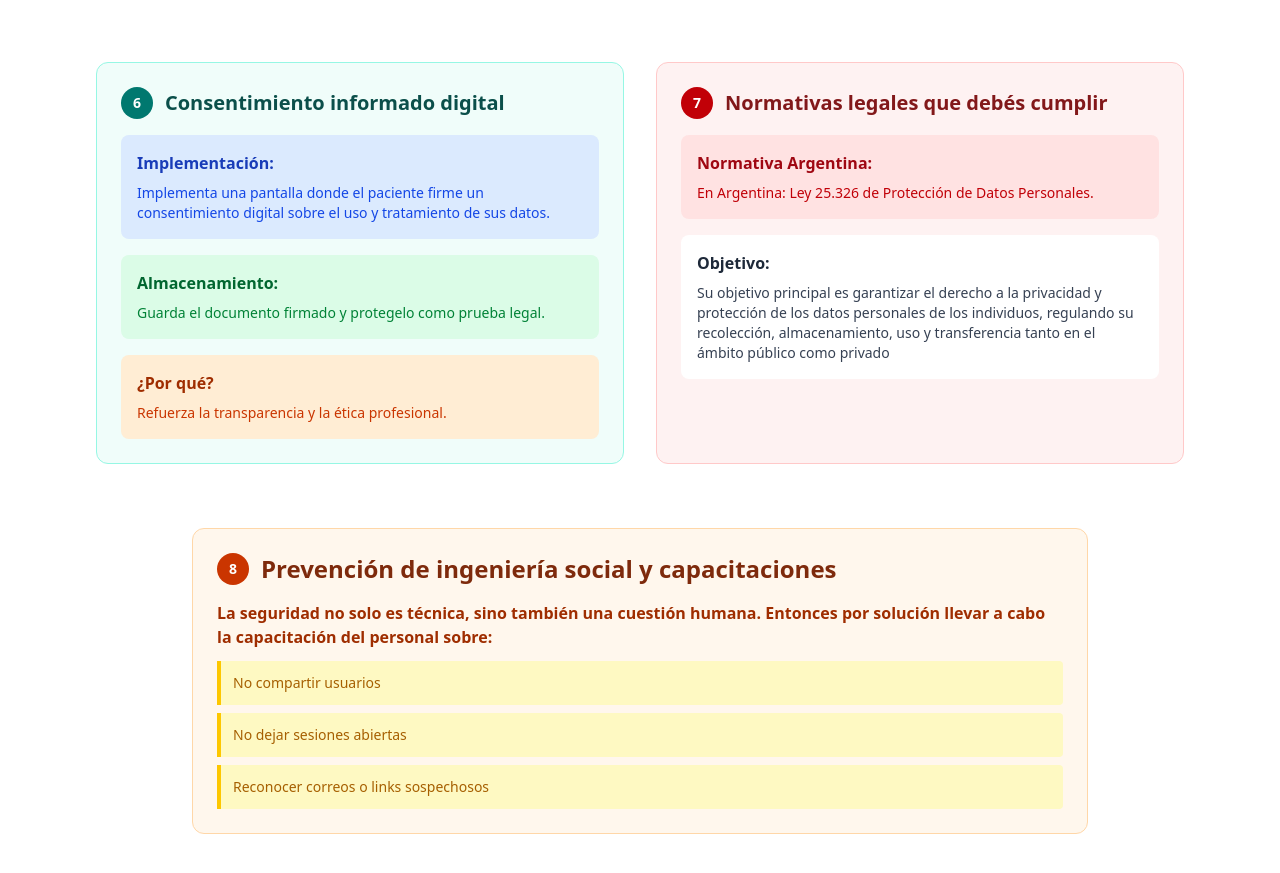
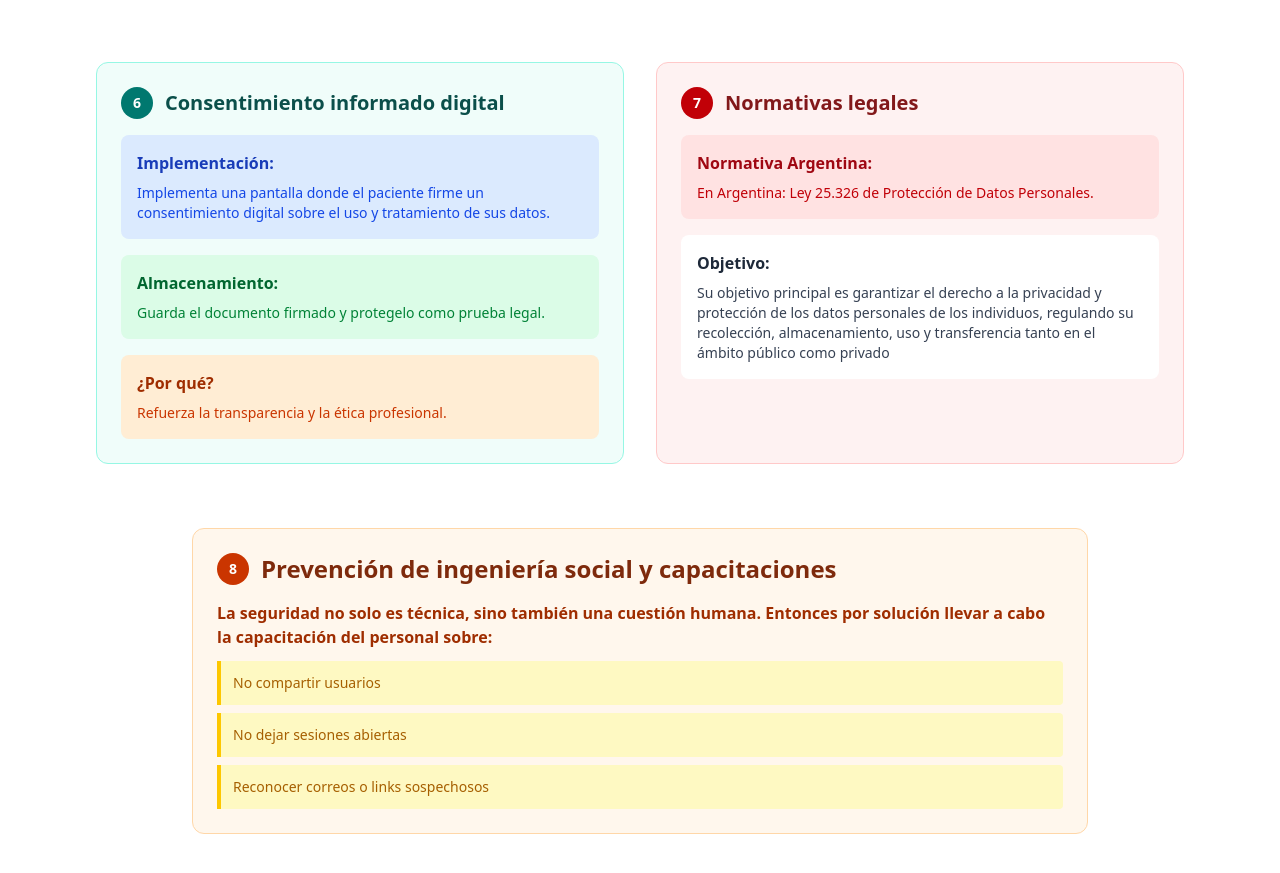
Before and after one commit to LuisMPlus/Gecko, a React (Vite) app: page /security in a window 1280 px wide. Shown: the part 2052-2925 px from the top of the page. Built offline with nearby package versions, Linux system fonts and the light colour scheme.

Commit message:
text: cambio de texto

```diff
--- a/src/Pages/SecurityPage.jsx
+++ b/src/Pages/SecurityPage.jsx
@@ -434,7 +434,7 @@ export default function SeguridadPage() {
                   7
                 </div>
                 <h2 className="text-xl font-bold text-red-900">
-                  Normativas legales que debés cumplir
+                  Normativas legales
                 </h2>
               </div>
 
```
